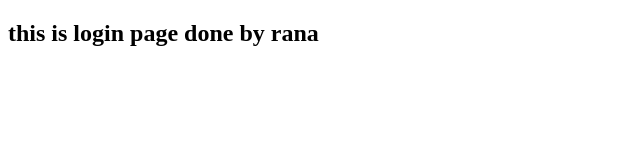
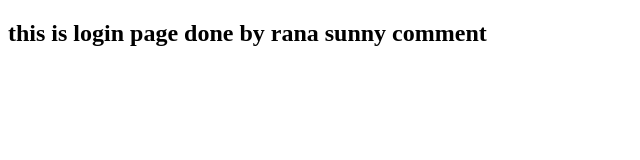
Before and after one commit to sunnybce86/sunnygithub, a plain HTML site: page login.html in a window 1280 px wide. Shown: the whole page, without its empty margins (0-640 px from the left). Drawn offline with Linux system fonts and the light colour scheme.

Commit message:
sunny comment

```diff
--- a/login.html
+++ b/login.html
@@ -6,6 +6,6 @@
     <title>Document</title>
   </head>
   <body>
-    <h2>this is login page done by rana</h2>
+    <h2>this is login page done by rana sunny comment</h2>
   </body>
 </html>
```
